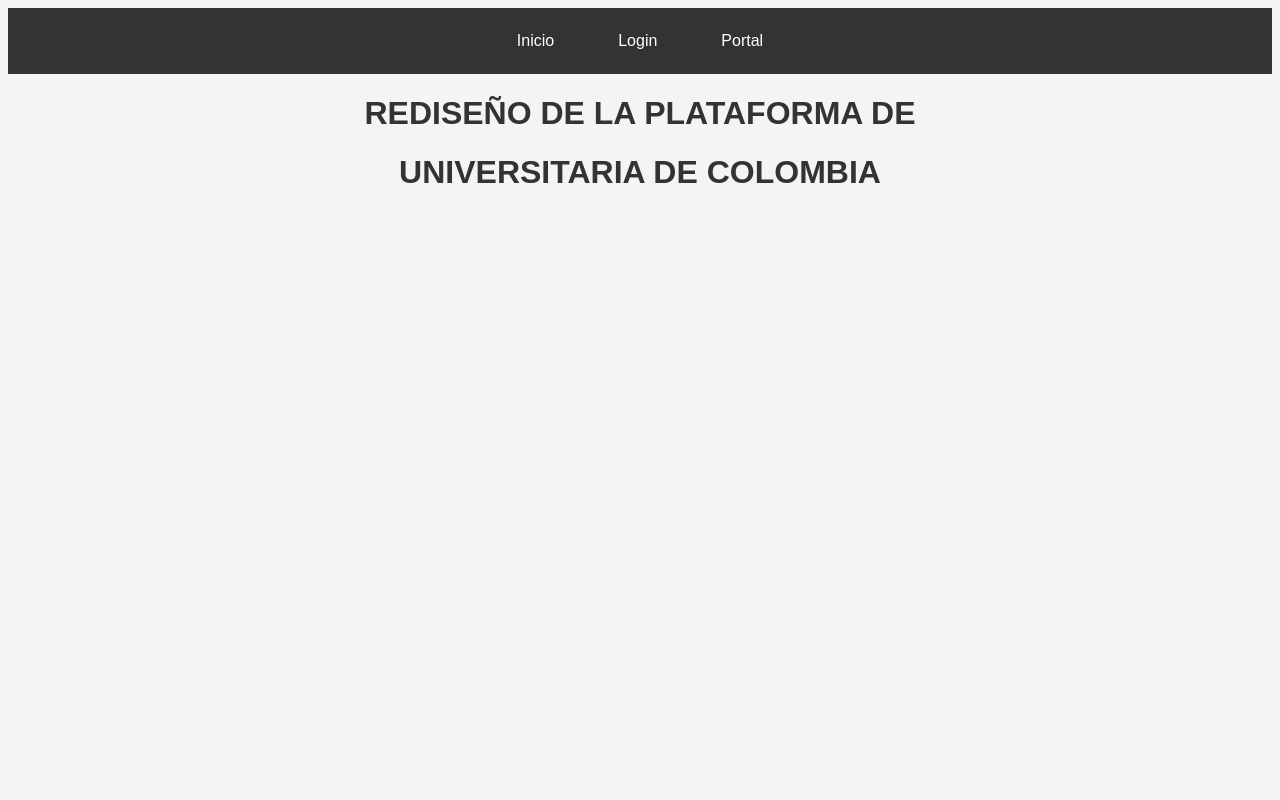
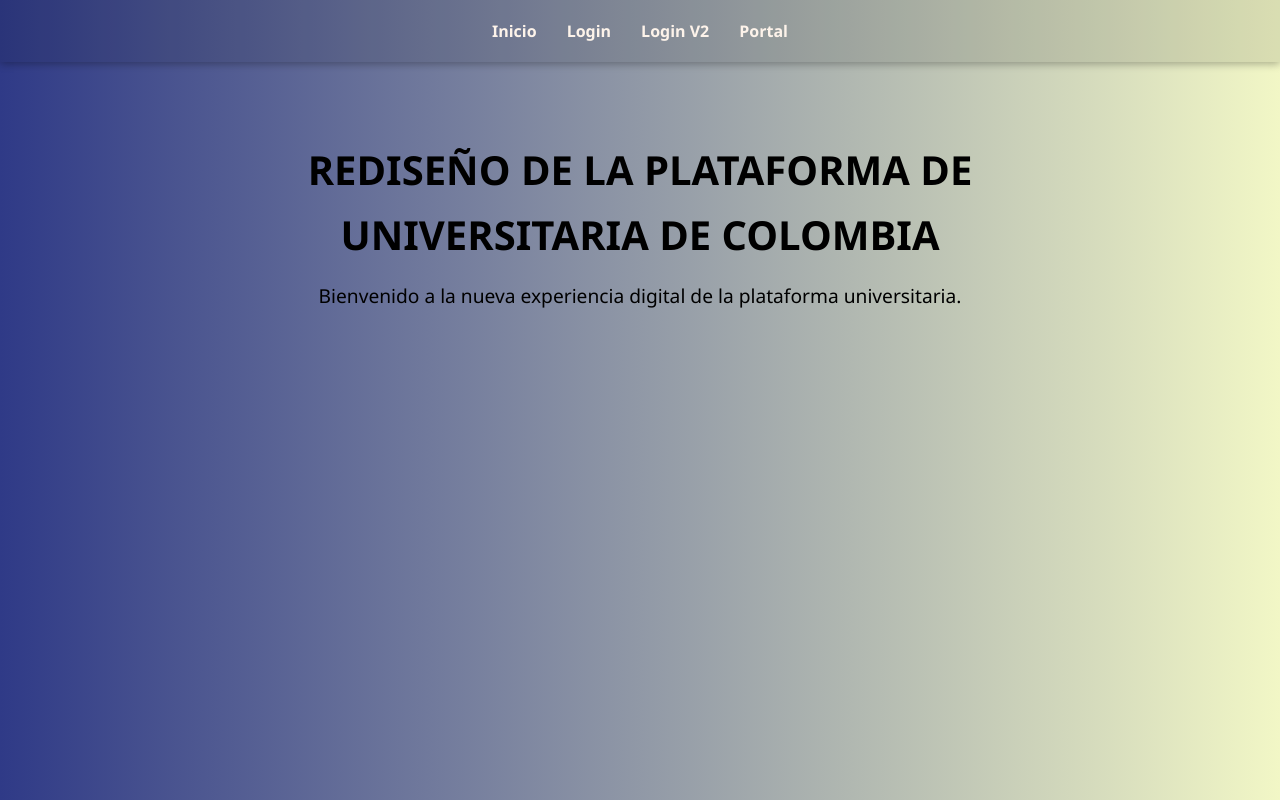
Before and after one commit to RyanHdez27/redise-o_universitaria, a Flask app: page / in a window 1280 px wide. Run offline with Flask 3, Linux system fonts and the light colour scheme.

Commit message:
login v2

```diff
--- a/app.py
+++ b/app.py
@@ -12,5 +12,9 @@
 def login():
     return render_template("login.html")
 
+@app.route('/ingresar')
+def ingresar():
+    return render_template("login_ll.html")
+
 if __name__ == "__main__":
     app.run(debug=True)
--- a/static/css/home.css
+++ b/static/css/home.css
@@ -1,27 +1,51 @@
-body {
-    background-color: #f4f4f4;
-    font-family: Arial, sans-serif;
-    text-align: center;
-}
-h1 {
-    color: #333;
+* {
+    margin: 0;
+    padding: 0;
+    box-sizing: border-box;
 }
 
-nav {
-    background-color: #333;
-    padding: 1em;
+body {
+    font-family: 'Segoe UI', Tahoma, Geneva, Verdana, sans-serif;
+    background: linear-gradient(to right, #2f3a87, #f2f7c6);
+    color: #000000;
+    min-height: 100vh;
+}
+
+.navbar {
+    background-color: rgba(0, 0, 0, 0.1);
     display: flex;
     justify-content: center;
+    gap: 30px;
+    padding: 20px 0;
+    box-shadow: 0 2px 8px rgba(0, 0, 0, 0.3);
 }
 
-nav a {
-    color: white;
+.navbar a {
+    color: #fdf3ea;
     text-decoration: none;
-    margin: 0 1em;
-    padding: 0.5em 1em;
-    border-radius: 5px;
+    font-weight: bold;
+    transition: color 0.3s;
 }
 
-nav a:hover {
-    background-color: #555;
+.navbar a:hover {
+    color: #ffd700;
 }
+.main-content {
+    text-align: center;
+    margin-top: 80px;
+    padding: 0 20px;
+}
+
+.main-content h1 {
+    font-size: 2.5rem;
+    margin-bottom: 10px;
+}
+
+.main-content p {
+    font-size: 1.2rem;
+    margin-top: 20px;
+    color: #000000;
+    max-width: 700px;
+    margin-left: auto;
+    margin-right: auto;
+}
--- a/templates/home.html
+++ b/templates/home.html
@@ -7,13 +7,17 @@
     <link rel="stylesheet" href="{{ url_for('static', filename='css/home.css') }}">
 </head>
 <body>
-    <nav>
+    <nav class="navbar">
         <a href="{{ url_for('home') }}">Inicio</a>
         <a href="{{ url_for('login') }}">Login</a>
+        <a href="{{ url_for('ingresar') }}">Login V2</a>
         <a href="{{ url_for('portal') }}">Portal</a>
     </nav>
-    <h1>REDISEÑO DE LA PLATAFORMA DE</h1>
-    <h1>UNIVERSITARIA DE COLOMBIA</h1>
 
+    <main class="main-content">
+        <h1>REDISEÑO DE LA PLATAFORMA DE</h1>
+        <h1>UNIVERSITARIA DE COLOMBIA</h1>
+        <p>Bienvenido a la nueva experiencia digital de la plataforma universitaria.</p>
+    </main>
 </body>
 </html>
```
Also changed, not shown: static/css/login_ll.css (added, +149 -0 lines), static/css/portal.css (+14 -0 lines), templates/login_ll.html (renamed from templates/login2.html, +24 -21 lines), templates/portal.html (+6 -3 lines), static/css/login2.css (deleted), static/images/banner.jpg (added), static/images/profile.png (added).
